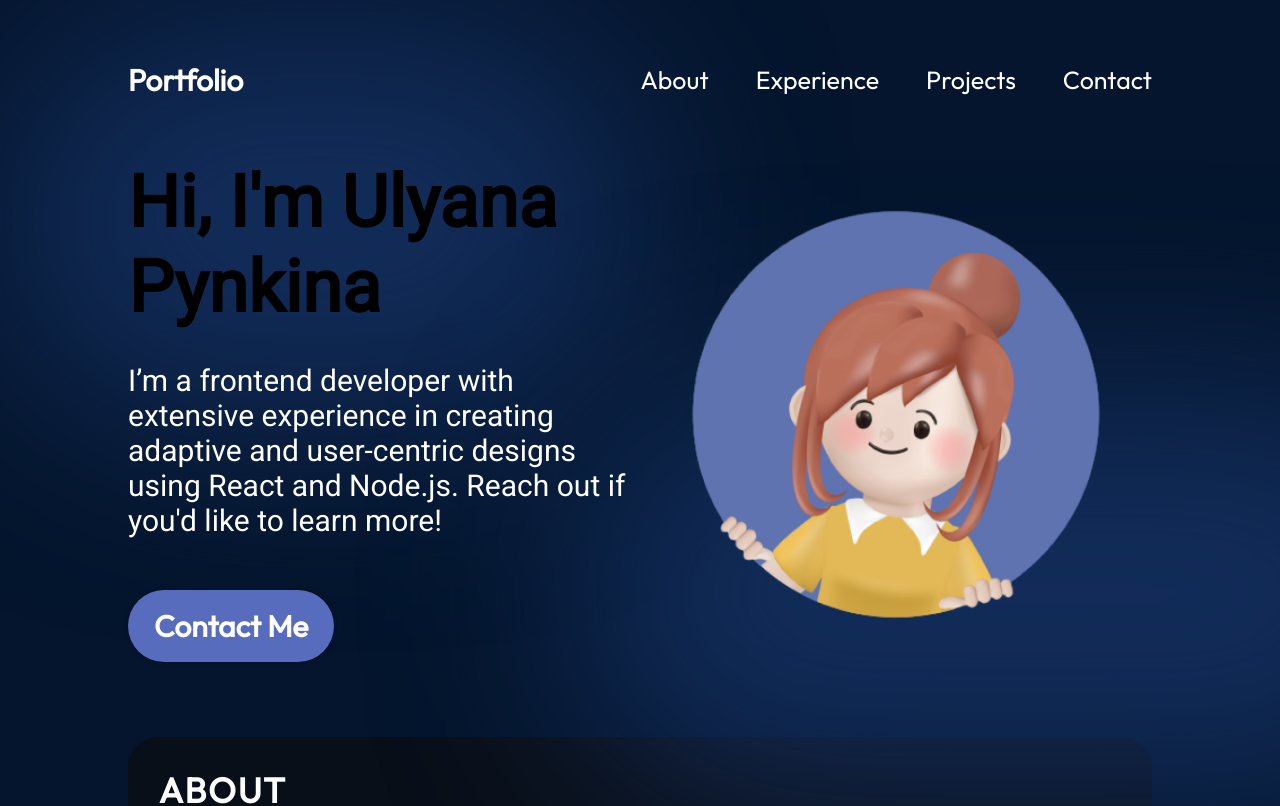
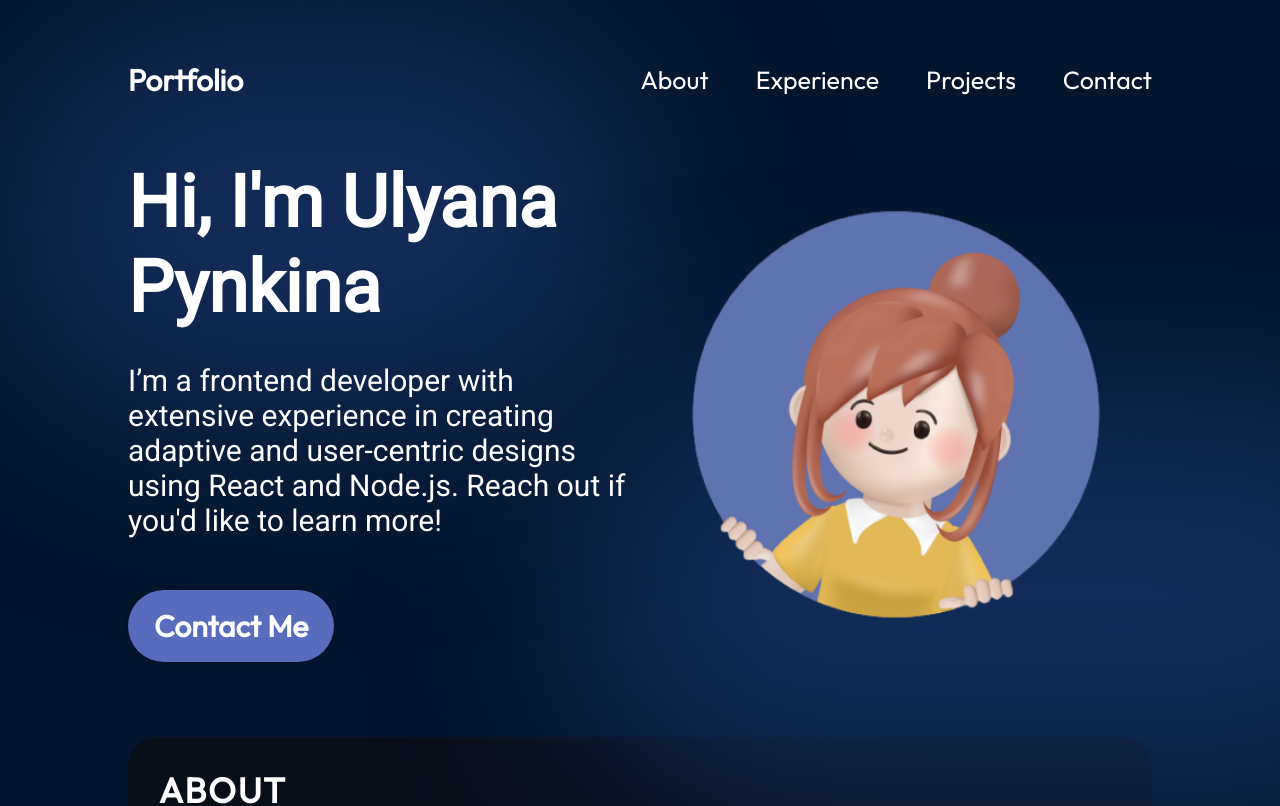
Before and after one commit to ulalie/cv, a React (Vite) app: page / in a window 1280 px wide. Shown: the top 806 px of the page. Built offline with nearby package versions, Linux system fonts and the light colour scheme.

Commit message:
Update Hero.module.css

```diff
--- a/src/components/Hero/Hero.module.css
+++ b/src/components/Hero/Hero.module.css
@@ -24,8 +24,7 @@
 	font-weight: 900;
 	margin-bottom: 33px;
 	font-family: var(--font-roboto);
-	color: var (--color-text);
-	background-color:(--color-text);
+	color: var(--color-text);
 }
 
 .description {
```
